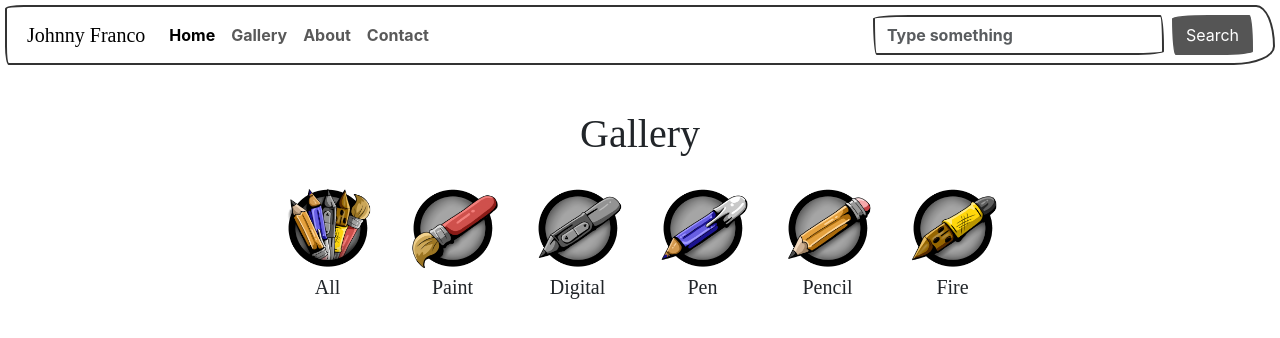
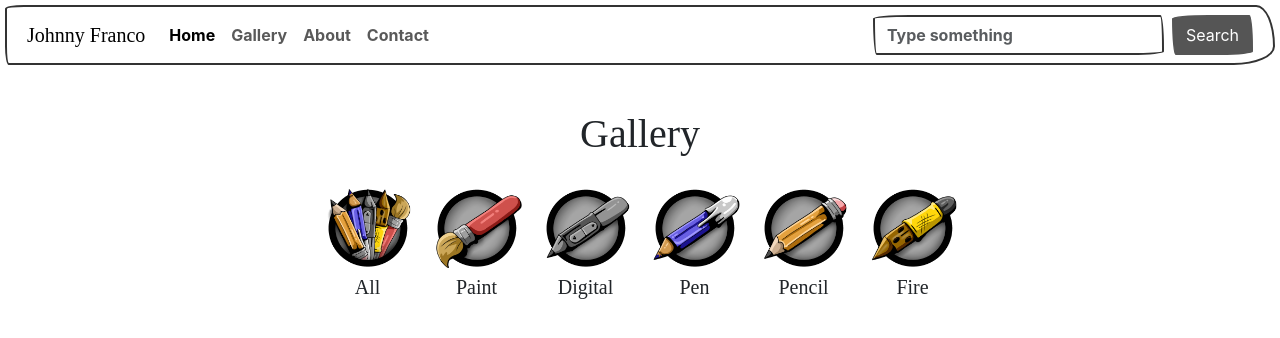
Before and after one commit to arekiu/artist-react-page, a React (Vite) app: page /gallery in a window 1280 px wide. Shown: the top 338 px of the page. Built offline with nearby package versions, Linux system fonts and the light colour scheme; a web font is replaced by a local one.

Commit message:
update size icons

```diff
--- a/src/index.css
+++ b/src/index.css
@@ -70,7 +70,7 @@
 
 .single-icon {
   padding: 0;
-  margin: 0 1rem;
+  margin: 0 0.5rem;
 }
 
 .single-icon > h5 {
--- a/src/pages/GalleryPage.tsx
+++ b/src/pages/GalleryPage.tsx
@@ -11,27 +11,27 @@ function GalleryPage(): JSX.Element {
       <h1 className="titles">Gallery</h1>
 
       <div className="icons text-center">
-        <div className="single-icon text-center col-md-1 col-sm-2 col-2">
+        <div className="single-icon text-center col-md-1 col-sm-2 col-3">
           <img className="img-artist" src={iconAll} alt="all icon" />
           <h5>All</h5>
         </div>
-        <div className="single-icon text-center col-md-1 col-sm-2 col-2">
+        <div className="single-icon text-center col-md-1 col-sm-2 col-3">
           <img className="img-artist" src={iconBrush} alt="Brush icon" />
           <h5>Paint</h5>
         </div>
-        <div className="single-icon text-center col-md-1 col-sm-2 col-2">
+        <div className="single-icon text-center col-md-1 col-sm-2 col-3">
           <img className="img-artist" src={iconDigital} alt="Digital icon" />
           <h5>Digital</h5>
         </div>
-        <div className="single-icon text-center col-md-1 col-sm-2 col-2">
+        <div className="single-icon text-center col-md-1 col-sm-2 col-3">
           <img className="img-artist" src={iconPen} alt="Pen icon" />
           <h5>Pen</h5>
         </div>
-        <div className="single-icon text-center col-md-1 col-sm-2 col-2">
+        <div className="single-icon text-center col-md-1 col-sm-2 col-3">
           <img className="img-artist" src={iconPencil} alt="Pencil icon" />
           <h5>Pencil</h5>
         </div>
-        <div className="single-icon text-center col-md-1 col-sm-2 col-2">
+        <div className="single-icon text-center col-md-1 col-sm-2 col-3">
           <img
             className="img-artist"
             src={iconPirograf}
```
